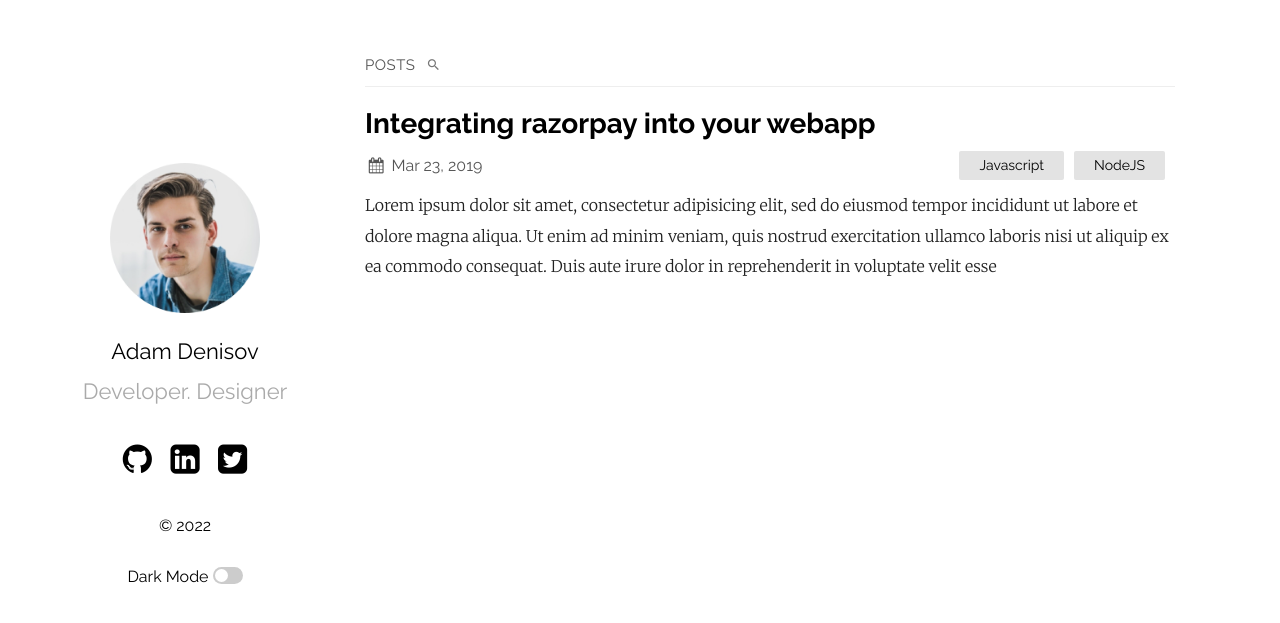
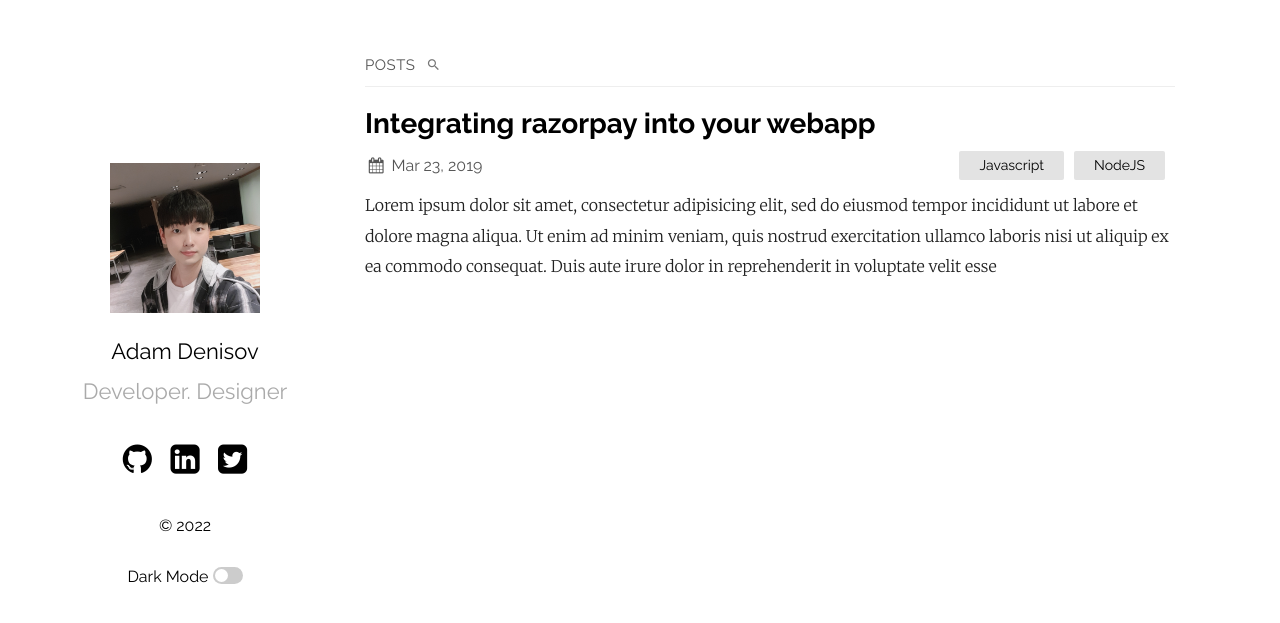
Before and after one commit to KimHyungSik/KimHyungSik.github.io, a Jekyll site: the page built from index.md, in a window 1280 px wide. Shown: the top 623 px of the page. Built offline with Jekyll 4.4.1, drawn with Linux system fonts in a browser that asks for light colours.

Commit message:
change profil

```diff
--- a/_config.yml
+++ b/_config.yml
@@ -18,7 +18,7 @@ plainwhite:
   sitemap: true # set to true to generate sitemap.xml content
   search: true # set to true to enable searchbar
   dark_mode: true # set to true to add dark mode toggle
-  portfolio_image: "assets/portfolio.png" # the path from the base directory of the site to the image to display (no / at the start)
+  portfolio_image: "assets/protfolio.JPG" # the path from the base directory of the site to the image to display (no / at the start)
   html_lang: "en" # set the lang attribute of the <html> tag for the pages. See here for a list of codes: https://www.w3schools.com/tags/ref_country_codes.asp
   condensed_mobile:
     #- home
```
Also changed, not shown: README.md (deleted), assets/portfolio.png (deleted), assets/protfolio.JPG (added), 2 other files.
